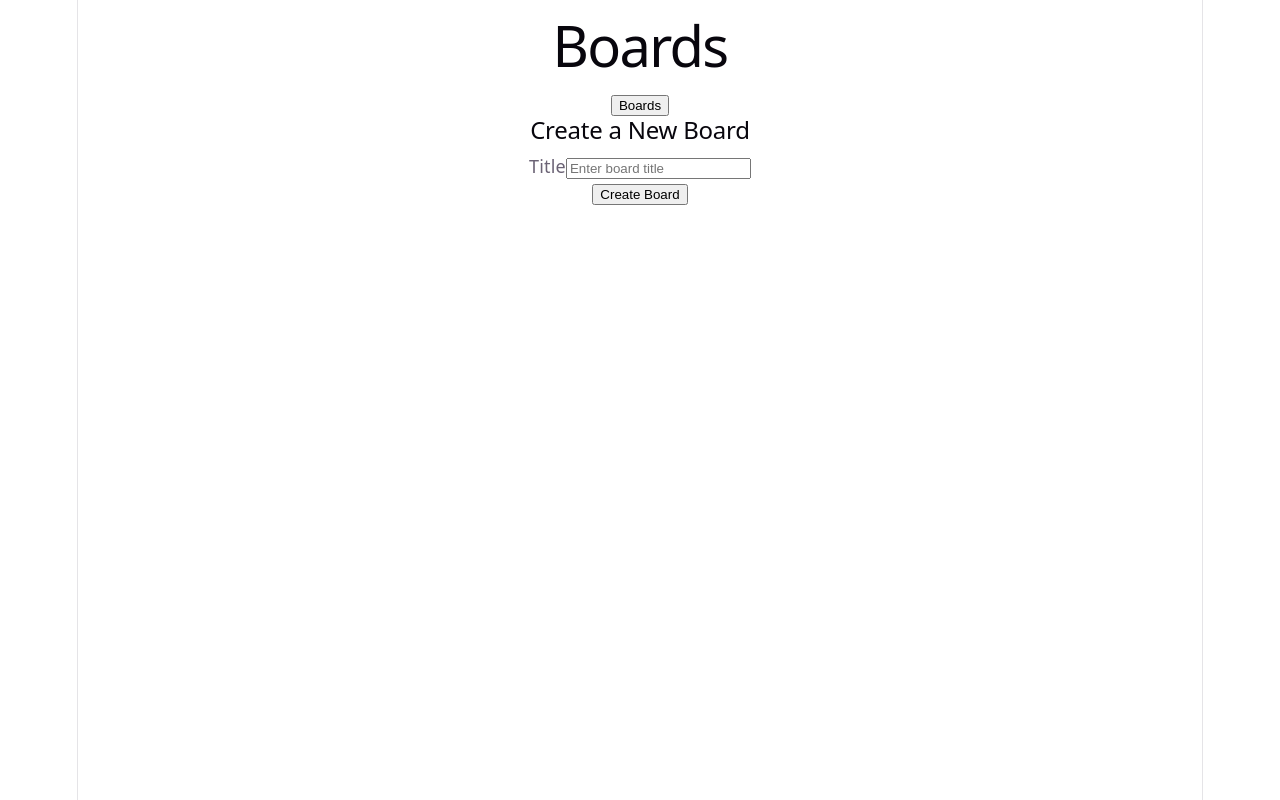
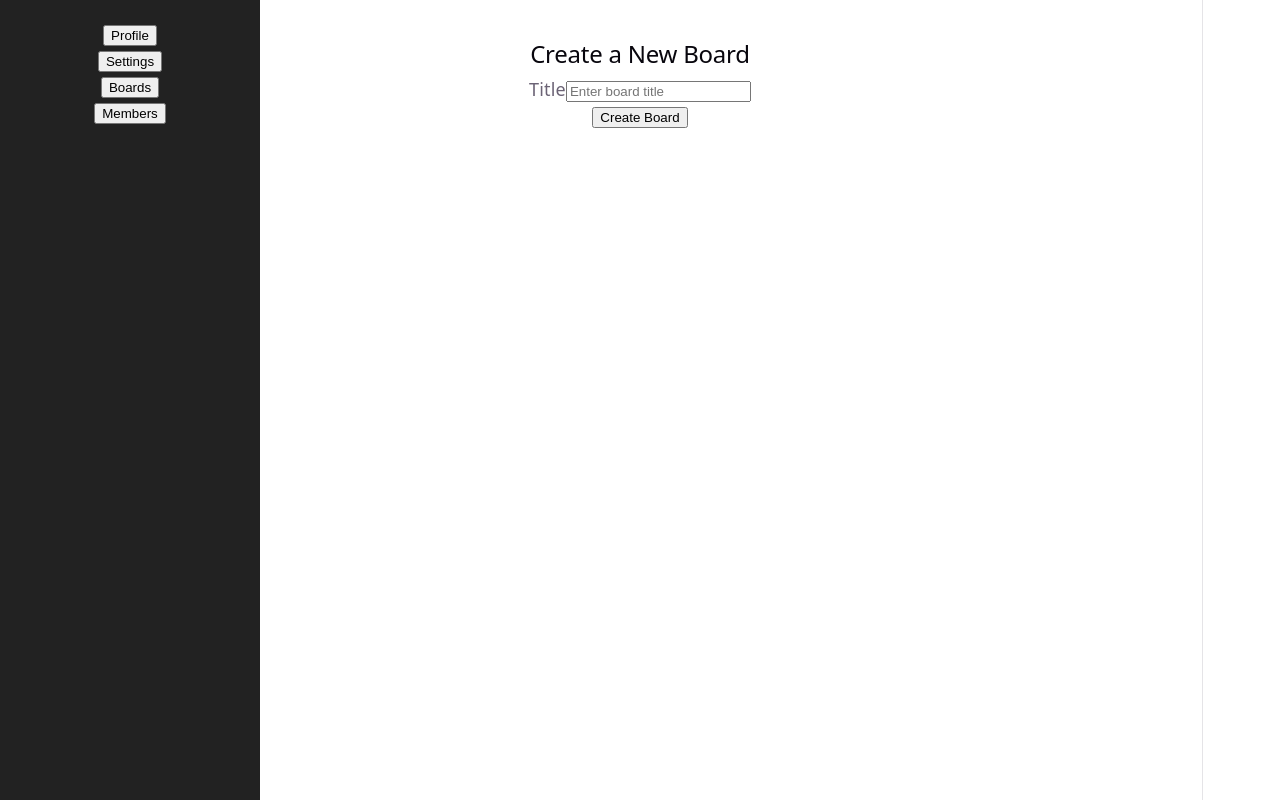
Before and after one commit to markbjoseph/Job-Tracker, a React app in the folder frontend/: page /board in a window 1280 px wide. Built offline with nearby package versions, Linux system fonts and the light colour scheme; the HTML template or start-up script is replaced by a standard one.

Commit message:
made a sidebar

```diff
--- a/frontend/src/board.css
+++ b/frontend/src/board.css
@@ -54,3 +54,34 @@
     max-width: 700px;
     min-height: 300px;
 }
+
+.sidebar {
+    position: fixed;
+    left: 0;
+    top: 0;
+
+    width: 220px;
+    height: 100vh;
+
+    background-color: #222;
+    padding: 20px;
+}
+
+.sidebar h2 {
+    color: white;
+}
+
+.sidebar-button {
+    width: 100%;
+    padding: 12px;
+
+    border: none;
+    border-radius: 6px;
+
+    cursor: pointer;
+}
+
+.main-content {
+    margin-left: 260px;
+    padding: 20px;
+}
--- a/frontend/src/board.jsx
+++ b/frontend/src/board.jsx
@@ -83,6 +83,8 @@
         console.log(data);
     };
 
+
+
     const getList = async (board) => {
 
         //gets the lists for the selected board
@@ -145,14 +147,56 @@
 
             {!selectedBoard && (
                 <div>
-                    <h1>Boards</h1>
 
+                    {/* boards button */}
+                    <div className="sidebar">
+
+                        <form onSubmit={userBoards}>
+
+                            <button type="submit">
+                                Profile
+                            </button>
+
+                        </form>
+
+                        <form onSubmit={userBoards}>
+
+                            <button type="submit">
+                               Settings
+                            </button>
+
+                        </form>
+
+                        <form onSubmit={userBoards}>
+
+                            <button type="submit">
+                               Boards
+                            </button>
+
+                        </form>
+
+                        <form onSubmit={userBoards}>
+
+                            <button type="submit">
+                               Members
+                            </button>
+
+                        </form>
+
+
+                    </div>
+
+
+                    {/* board options when board button is opened  */}
+                    <div className="main-content">
                         <div>
                             {/* if show boards is true render everything inside */}
                             {showBoards && (
                                 <div className="board-overlay">
 
                                     <div className="board-modal">
+                                        <h1>Boards</h1>
+
 
                                         {/* takes your boards array and goes through each board */}
                                         {boards.map((board) => (
@@ -188,16 +232,10 @@
                                 </div>
                             )}
 
-                        <form onSubmit={userBoards}>
-
-                        <button type="submit">
-                            Boards
-                        </button>
-
-                        </form>
+                        </div>
                     </div>
 
-
+                    {/* create board button */}
                     <div>
                         <h2>Create a New Board</h2>
 
@@ -219,6 +257,7 @@
 
                         </form>
                     </div>
+
                 </div>
             )}
 
@@ -248,6 +287,11 @@
                                 </button>
 
                             ))}</div>
+
+                            <button className="add-card">
+                                Add a Card +
+                            </button>
+
 
 
                         </div>
```
Lines whose indentation alone changed are shown as unchanged.
